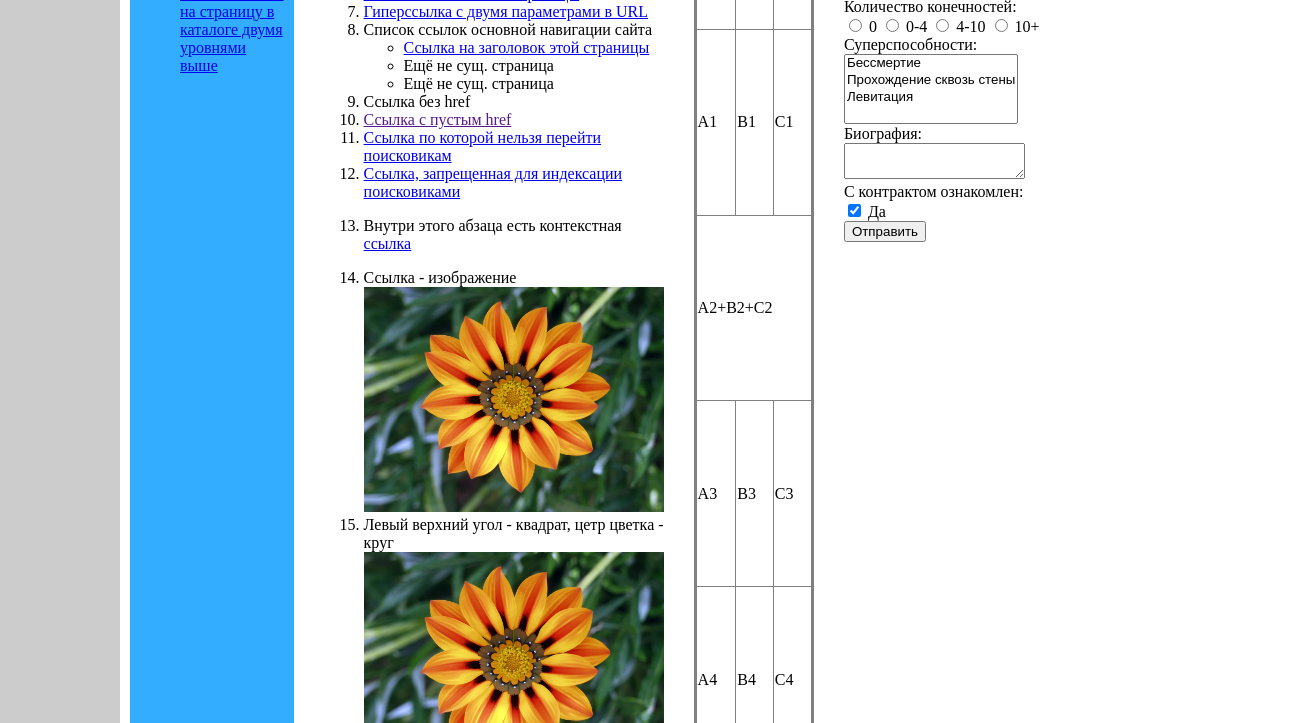
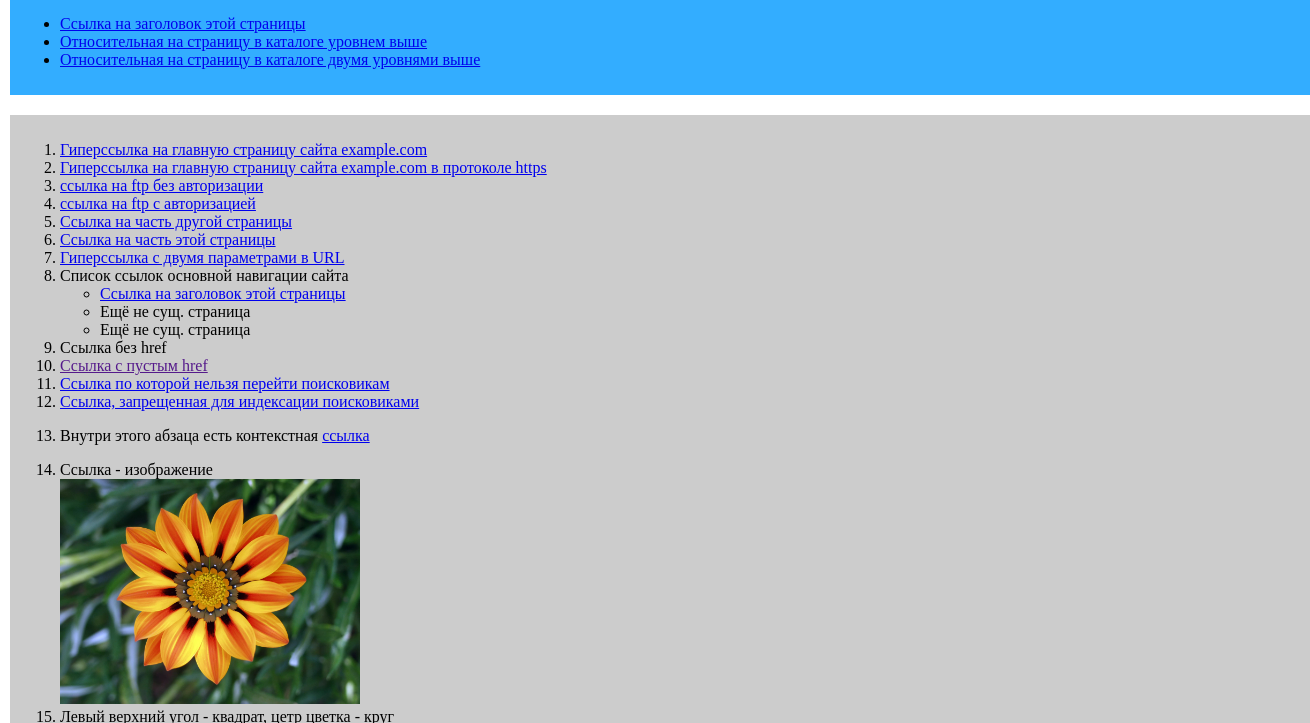
Before and after one commit to s0160166/web1, a plain HTML site: page root/index/indexy.html in a window 1280 px wide. Shown: the part 177-900 px from the top of the page, 1310 px wide, since content can reach past the window. Drawn offline with Linux system fonts and the light colour scheme.

Commit message:
commit 8

```diff
--- a/root/index/style.css
+++ b/root/index/style.css
@@ -1,10 +1,11 @@
 body{
 margin:0;
 display: flex;
-flex-direction: column;
+flex-direction: row;
 }
 header{
-   background-color:#ccc; padding: 10px;
+  width:100%;
+  background-color:#ccc; padding: 10px;
   flex: 1;
   order: 1;
 }
@@ -34,8 +35,10 @@ nav {
   margin: 10px;
   padding: 10px;
   text-align: left;
+  background-color:#ccc;
 }
 table{
+  background-color:#ccc;
   flex:2;
   order:3;
   width:100%;
@@ -49,6 +52,7 @@ th, td {
    border: 1px solid grey;
 }
 #form{
+  background-color:#ccc;
   flex: 5;
   order:5;
   width:100%;
@@ -70,6 +74,6 @@ footer{
 }
 @media screen and (min-width: 800px) {
   body{
-    flex-direction: row;
+    flex-direction: column;
   }
 }
```
